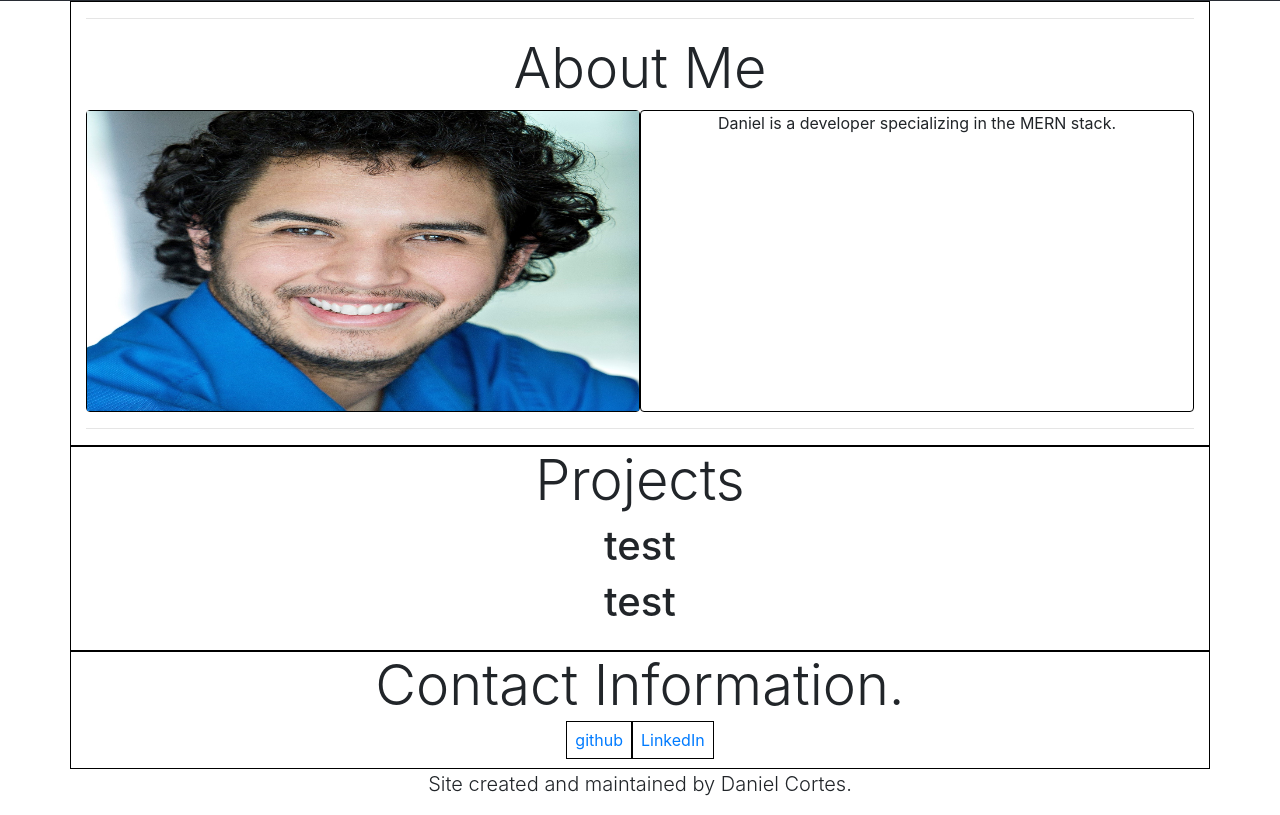
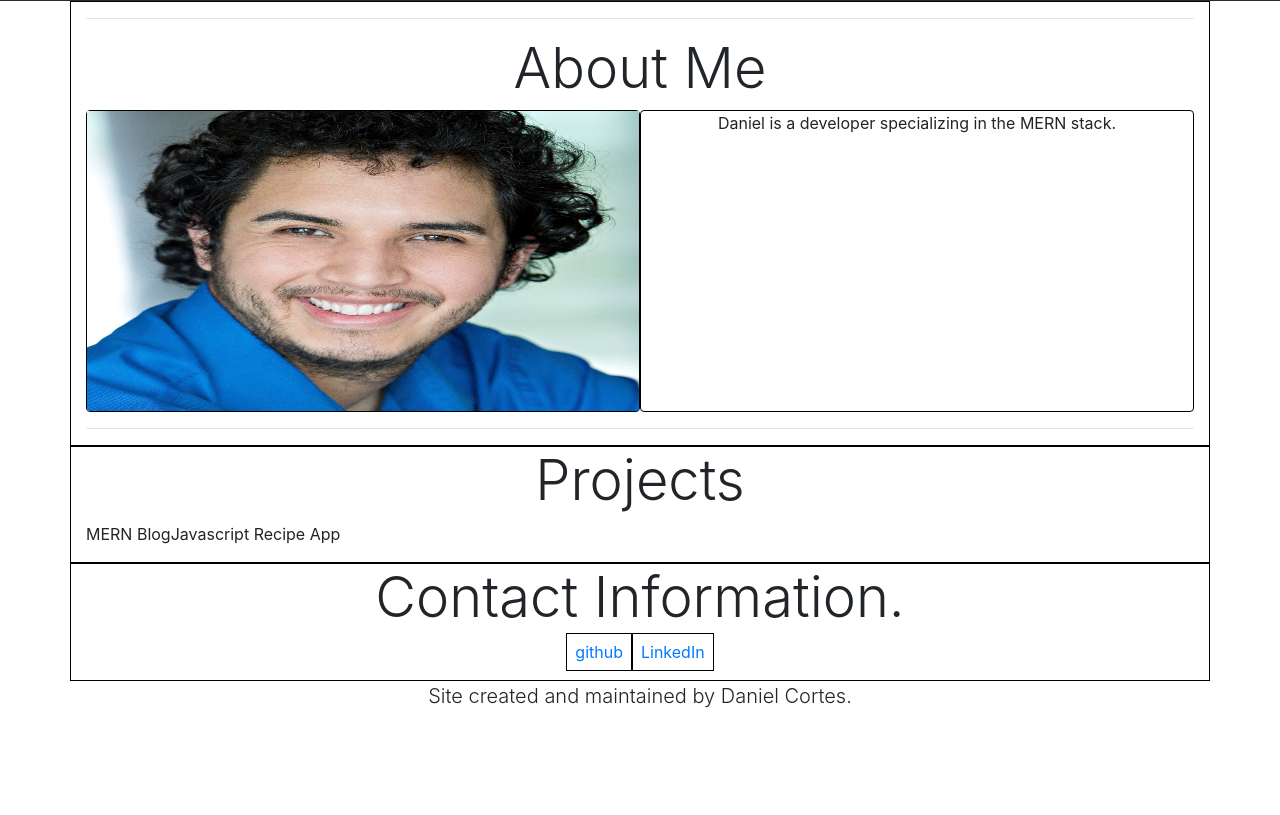
Before and after one commit to DanielCortesTX/Portfolio-site, a React (Create React App) app: page / in a window 1280 px wide. Shown: the part 399-1214 px from the top of the page. After the commit the page ends 1126 px from the top, so only its background shows below. Built offline with nearby package versions, Linux system fonts and the light colour scheme.

Commit message:
feat: Connected ProjectLink to Projects and utilized props

```diff
--- a/src/components/ProjectLink.js
+++ b/src/components/ProjectLink.js
@@ -1,9 +1,9 @@
 import React from 'react'
 
-export default function ProjectLink() {
+export default function ProjectLink(props) {
   return (
     <div>
-
+      {props.site.title}
     </div>
   )
 }
--- a/src/components/Projects.js
+++ b/src/components/Projects.js
@@ -1,11 +1,12 @@
 import React from 'react'
+import ProjectLink from './ProjectLink'
 
 export default function Projects(props) {
   return (
     <div className="container boundary pb-3">
       <h1 className="display-4">Projects</h1>
-      <div>
-      {props.sites.map((site, index) => <h1 key={index}>test</h1>)}
+      <div class="d-flex flex-row">
+      {props.sites.map((site, index) => <ProjectLink key={index} site={site}>test</ProjectLink>)}
       </div>
     </div>
   )
```
